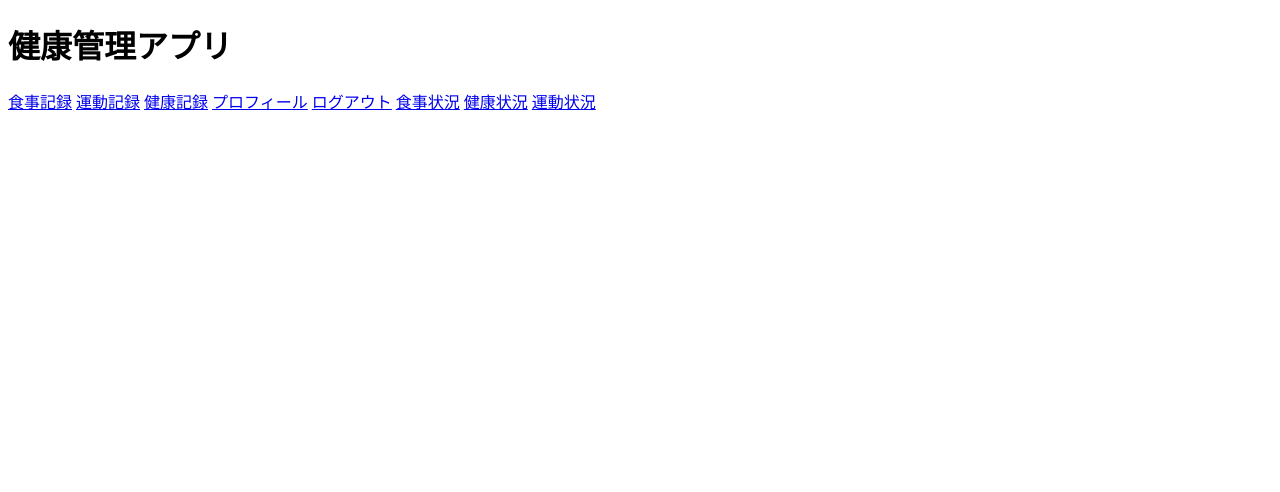
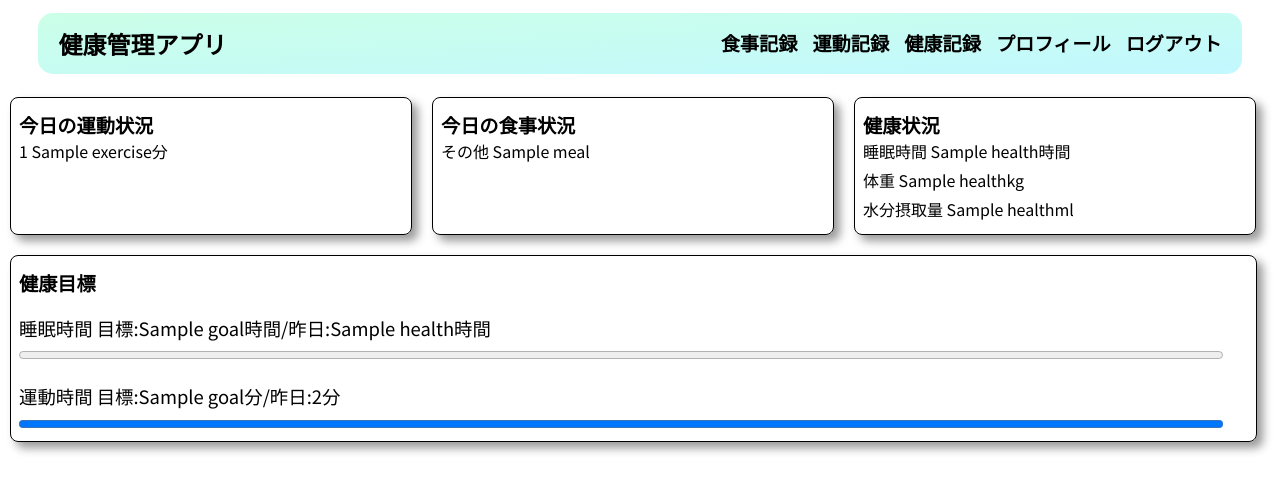
Before and after one commit to yoshiokaharuto/2024_health_care, a Flask app: template templates/user.html in a window 1280 px wide. Shown: the top 492 px of the page. Run offline with Flask 3, Linux system fonts and the light colour scheme; the template is opened without the code that fills it: most values are stand-ins (such as "Sample title", 1, 10 or a date in 2020); one stand-in notice (Sample message) is shown.

Commit message:
状況表示や目標の表示

```diff
--- a/templates/user.html
+++ b/templates/user.html
@@ -3,24 +3,91 @@
 <head>
     <meta charset="UTF-8">
     <meta name="viewport" content="width=device-width, initial-scale=1.0">
+    <link href="https://fonts.googleapis.com/css2?family=Noto+Sans+JP:wght@100..900&display=swap" rel="stylesheet">
+    <link rel="stylesheet" href="https://fonts.googleapis.com/css2?family=Material+Symbols+Outlined:opsz,wght,FILL,GRAD@40,400,0,0" />
+    <link rel="stylesheet" href="{{url_for('static',filename = 'css/style.css')}}">
+    <link rel="stylesheet" href="{{url_for('static',filename = 'css/nav.css')}}">
+    <link rel="stylesheet" href="{{url_for('static',filename = 'css/user.css')}}">
     <title>健康管理アプリ</title>
 </head>
 <body>
-    <h1>健康管理アプリ</h1>
-    <a href="{{url_for('health.food_record')}}">食事記録</a>
-    <a href="{{url_for('health.exercise_record')}}"> 運動記録</a>
-    <a href="{{url_for('health.health_record')}}"> 健康記録</a>
-    <a href="{{url_for('user.profile')}}">プロフィール</a>
-    <a href="{{url_for('logout')}}">ログアウト</a>
+  <header class="header">
+    <a href="{{url_for('user_top')}}" class="home">健康管理アプリ</a>
+    <nav class="nav">
+      <ul>
+        <li><a href="{{url_for('health.food_record')}}">食事記録</a></li>
+        <li><a href="{{url_for('health.exercise_record')}}"> 運動記録</a></li>
+        <li><a href="{{url_for('health.health_record')}}"> 健康記録</a></li>
+        <li><a href="{{url_for('user.profile')}}">プロフィール</a></li>
+        <li><a href="{{url_for('logout')}}">ログアウト</a></li>
+      </ul>
+    </nav>
+  </header>
 
-    <a href="{{url_for('health.meal_search')}}">食事状況</a>
-    <a href="{{url_for('health.health_search')}}">健康状況</a>
-    <a href="{{url_for('health.exercise_search')}}">運動状況</a>
+  <div class="situation">
+    <div class="block">
+      <a href="{{url_for('health.exercise_search')}}">
+        <p class="block_title">今日の運動状況</p>
+        {% for e in exercise %}
+          <span>{{e[0]}}</span>
+          <span>{{e[1]}}分</span>
+        {% endfor %}
+      </a>
+    </div>
 
-    {% with messages = get_flashed_messages() %} {% if messages %}
+    <div class="block">
+      <a href="{{url_for('health.meal_search')}}">
+        <p class="block_title">今日の食事状況</p>
+        {% for m in meal %}
+        <div>
+          <span>
+            {% if m[0] == "1" %}
+              朝食
+            {% elif m[0] == "2" %}
+              昼食
+            {% elif m[0] == "3" %}
+              夕食
+            {% else %}
+              その他
+            {% endif %}
+          </span>
+          <span>{{m[1]}}</span>
+        </div>
+        {% endfor %}
+      </a>
+    </div>
+
+    <div class="block">
+      <a href="{{url_for('health.health_search')}}">
+        <p class="block_title">健康状況</p>
+        <div class="health_labe">
+          <label>睡眠時間</label>
+          <span>{{health[0]}}時間</span>
+        </div>
+        <div class="health_label">
+          <label>体重</label>
+          <span>{{health[1]}}kg</span>
+        </div>
+        <div class="health_label">
+          <label>水分摂取量</label>
+          <span>{{health[2]}}ml</span>
+        </div>
+      </a>
+    </div>
+  </div>
+
+  <div class="goal">
+    <p class="block_title">健康目標</p>
+    <p class="graph_title">睡眠時間  目標:{{goal[1]}}時間/昨日:{{health[0]}}時間</p>
+    <progress id="progress" value="{{health[0]}}" max="{{goal[1]}}"></progress>
+    <p class="graph_title">運動時間  目標:{{goal[2]}}分/昨日:{{exercise_time[0]}}分</p>
+    <progress id="progress" value="{{exercise_time[0]}}" max="{{goal[2]}}"></progress>
+  </div>
+
+  {% with messages = get_flashed_messages() %} {% if messages %}
     <script>
       alert("{{ messages[0] }}"); // フラッシュメッセージをアラートで表示
     </script>
-    {% endif %} {% endwith %}
+  {% endif %} {% endwith %}
 </body>
 </html>
```
